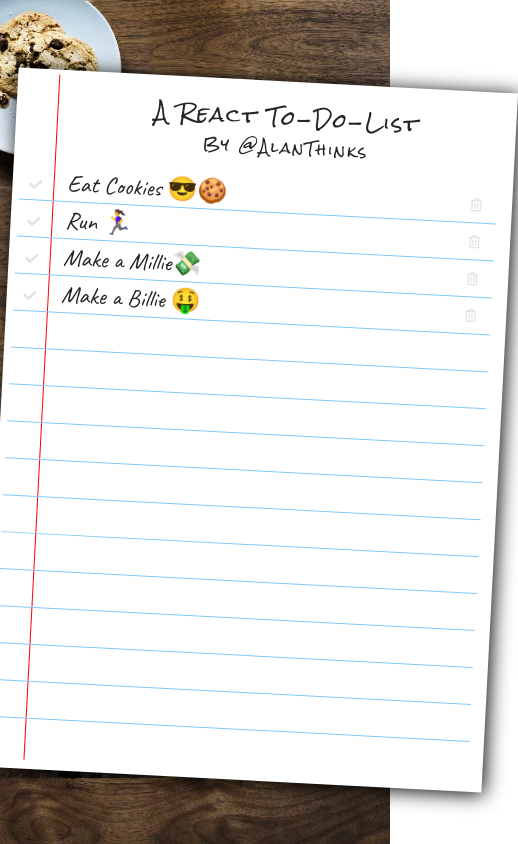
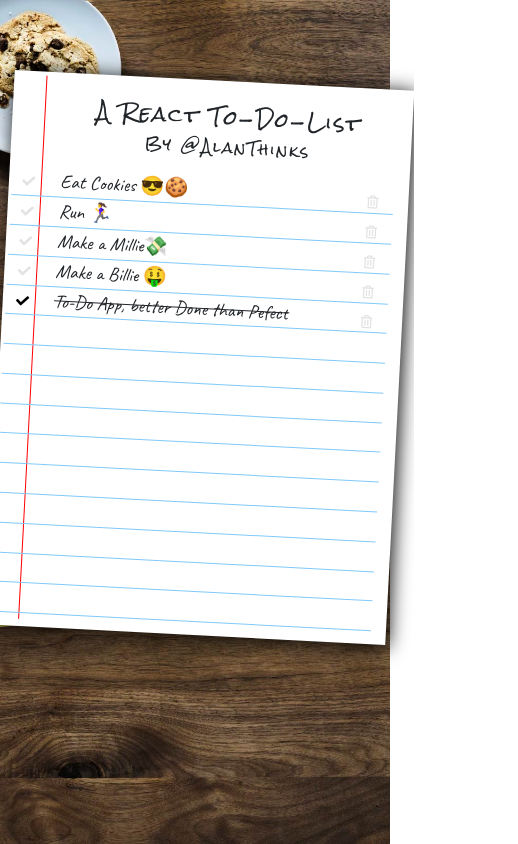
Before and after one commit to alanthinks/paper-to-do-list, a React (Create React App) app: page / in a window 390 px wide. Shown: the whole page, 518 px wide, since content can reach past the window. Built offline with nearby package versions, Linux system fonts and the light colour scheme.

Commit message:
adding media queries

```diff
--- a/src/App.js
+++ b/src/App.js
@@ -1,5 +1,7 @@
 import React, { Component } from "react";
 import "./css/main.css";
+import "./css/responsiveness.css";
+
 import TaskLineItem from "./TaskLineItem";
 
 class App extends Component {
@@ -8,24 +10,36 @@ class App extends Component {
     this.state = {
       ateCookies: false,
       cookieStyle: "main-bg cookies container-flex",
+      taskCounter: 5,
+      deleteCounter: 0,
+      completedCounter: 1,
+      cookieCounter: 0,
       tasksList: [
         {
           id: 0,
-          task: "Eat Cookies 😎🍪"
+          task: "Eat Cookies 😎🍪",
+          isDone: false
         },
         {
           id: 1,
-          task: "Run 🏃‍♀"
+          task: "Run 🏃‍♀",
+          isDone: false
         },
         {
           id: 2,
-          task: "Make a Millie💸"
+          task: "Make a Millie💸",
+          isDone: false
         },
         {
           id: 3,
-          task: "Make a Billie 🤑"
+          task: "Make a Billie 🤑",
+          isDone: false
         },
-        {},
+        {
+          id: 3,
+          task: "To-Do App, better Done than Pefect",
+          isDone: true
+        },
         {},
         {},
         {},
@@ -43,6 +57,8 @@ class App extends Component {
     this.update = this.update.bind(this);
     this.delete = this.delete.bind(this);
     this.eatCookies = this.eatCookies.bind(this);
+    this.completedTasksCounter = this.completedTasksCounter.bind(this);
+    this.taskCounter = this.taskCounter.bind(this);
   }
   componentDidUpdate() {}
 
@@ -51,6 +67,7 @@ class App extends Component {
     let tasksArray = this.state.tasksList;
     tasksArray[i].task = updatedTask;
     this.setState({ tasksList: tasksArray });
+    this.taskCounter();
   }
 
   // delete(i) {
@@ -66,30 +83,14 @@ class App extends Component {
   //   );
   // }
   delete(i) {
-    console.log("delete() called");
-    console.log("state.tasks.tasksList before splice", this.state.tasksList);
-
     let currentTaskList = this.state.tasksList;
     currentTaskList[i] = {};
 
-    this.setState({ tasksList: currentTaskList });
-    console.log(
-      "state.tasks.tasksList AFTER splice & setState",
-      this.state.tasksList
-    );
-  }
-
-  eachTaskItem(taskObject, i) {
-    return (
-      <TaskLineItem
-        index={i}
-        key={i}
-        onUpdate={this.update}
-        onDelete={this.delete}
-        taskValue={taskObject.task}
-        eatCookies={this.eatCookies}
-      />
-    );
+    this.setState({
+      deleteCounter: this.state.deleteCounter + 1,
+      tasksList: currentTaskList
+    });
+    this.taskCounter();
   }
 
   eatCookies(ateCookies) {
@@ -100,25 +101,76 @@ class App extends Component {
       });
     } else {
       this.setState({
+        cookieCounter: this.state.cookieCounter + 1,
         ateCookies: false,
         cookieStyle: "main-bg no-cookies container-flex"
       });
     }
   }
+
+  completedTasksCounter(isChecked) {
+    if (isChecked) {
+      this.setState({ completedCounter: this.state.completedCounter + 1 });
+    } else {
+      this.setState({ completedCounter: this.state.completedCounter - 1 });
+    }
+  }
+  taskCounter() {
+    let totalTaskCounter = 0;
+    this.state.tasksList.map(taskObject => {
+      if (taskObject.task) {
+        totalTaskCounter += 1;
+      }
+      totalTaskCounter -= 0;
+    });
+    console.log("count", totalTaskCounter);
+    this.setState({ taskCounter: totalTaskCounter });
+  }
+
+  eachTaskItem(taskObject, i) {
+    let checkMarkStyle;
+    let textDoneStyle;
+    if (taskObject.isDone) {
+      checkMarkStyle = "checkmark complete";
+      textDoneStyle = "item-text done";
+    } else {
+      checkMarkStyle = "checkmark";
+      textDoneStyle = "item-text";
+    }
+
+    return (
+      <TaskLineItem
+        index={i}
+        key={i}
+        onUpdate={this.update}
+        onDelete={this.delete}
+        taskValue={taskObject.task}
+        eatCookies={this.eatCookies}
+        isDone={taskObject.isDone}
+        addCompletedCounter={this.completedTasksCounter}
+        checkMarkStyle={checkMarkStyle}
+        textDoneStyle={textDoneStyle}
+        totalTaskCounter={this.taskCounter}
+      />
+    );
+  }
   render() {
     return (
       <div className={this.state.cookieStyle}>
+        <span id="preload-cookies" />
         <div className="sticky-note">
           <div className="row">
             <div className="col-8">
               <p>Current Tasks:</p>
               <p>Completed:</p>
               <p>Deleted:</p>
+              <p>Cookies:</p>
             </div>
             <div className="col">
-              <p>22</p>
-              <p>3</p>
-              <p>12</p>
+              <p>{this.state.taskCounter}</p>
+              <p>{this.state.completedCounter}</p>
+              <p>{this.state.deleteCounter}</p>
+              <p>{this.state.cookieCounter}</p>
             </div>
           </div>
         </div>
--- a/src/TaskLineItem.js
+++ b/src/TaskLineItem.js
@@ -6,9 +6,9 @@ class TaskLineItem extends Component {
     super(props);
     this.state = {
       editing: false,
-      taskDone: false,
-      textDoneStyle: "item-text",
-      checkMarkStyle: "checkmark",
+      taskDone: this.props.isDone,
+      checkMarkStyle: this.props.checkMarkStyle,
+      textDoneStyle: this.props.textDoneStyle,
       taskInput: this.props.taskValue,
       taskIndex: this.props.index,
       ateCookies: false
@@ -63,6 +63,7 @@ class TaskLineItem extends Component {
         taskDone: false,
         editing: false
       });
+      this.props.addCompletedCounter(false);
     } else {
       this.setState({
         checkMarkStyle: "checkmark complete",
@@ -70,15 +71,18 @@ class TaskLineItem extends Component {
         taskDone: true,
         editing: false
       });
+      this.props.addCompletedCounter(true);
     }
+    const thisInput = this.state.taskInput.toLowerCase();
+
     if (
-      this.state.taskInput.toLowerCase().includes("eat cookies") &&
+      (thisInput.includes("cookie") || thisInput.includes("galleta")) &&
       !this.state.ateCookies
     ) {
       this.setState({ ateCookies: true });
       this.props.eatCookies(true);
     } else if (
-      this.state.taskInput.toLowerCase().includes("eat cookies") &&
+      (thisInput.includes("cookie") || thisInput.includes("galleta")) &&
       this.state.ateCookies
     ) {
       this.setState({ ateCookies: false });
@@ -100,6 +104,7 @@ class TaskLineItem extends Component {
           </div>
           <form className="item-box-edit" onSubmit={this.save}>
             <input
+              maxLength="22"
               ref={this.selectedInput}
               onChange={e => this.setState({ taskInput: e.target.value })}
               value={this.state.taskInput}
@@ -111,11 +116,12 @@ class TaskLineItem extends Component {
           </div>
         </div>
       );
-    } else {
+    }
     return (
       <div className="item-box">
         <form className="item-box-blank initial" onSubmit={this.save}>
           <input
+            maxLength="22"
             ref={this.selectedInput}
             onChange={e => this.setState({ taskInput: e.target.value })}
             value={this.state.taskInput}
@@ -123,7 +129,6 @@ class TaskLineItem extends Component {
         </form>
       </div>
     );
-    }
   }
 
   initialRender() {
--- a/src/css/main.css
+++ b/src/css/main.css
@@ -1,5 +1,9 @@
 @import url("https://fonts.googleapis.com/css?family=Rock+Salt");
 @import url("https://fonts.googleapis.com/css?family=Caveat");
+#preload-cookies {
+  background: url(../img/desk-lg-no-cookies.jpg) no-repeat -9999px -9999px;
+  visibility: hidden;
+}
 
 .main-bg.cookies {
   background-image: url("../img/desk-lg-cookies.jpg");
@@ -10,7 +14,7 @@
 .main-bg {
   /* background-image: url("../img/desk-lg.jpg"); */
   background-size: cover;
-  background-position: center;
+  background-position: top;
   height: 100vh;
   background-color: black;
   padding-top: 80px;
@@ -126,7 +130,7 @@ input {
 
 .sticky-note {
   position: absolute;
-  right: 50%;
+  right: 45%;
   top: 400px;
   background-image: url("../img/sticky-note.png");
   background-size: cover;
@@ -140,12 +144,11 @@ input {
   font-family: "Caveat", cursive;
   font-size: 1.4rem;
   font-weight: 600;
-  margin-top: 70px;
+  margin-top: 26%;
   margin-left: 25px;
 }
 
 .sticky-note .col p {
-  font-size: 1.5rem;
   font-weight: 900;
 }
 
@@ -157,3 +160,7 @@ input {
 .sticky-note .row .col-8 {
   padding-right: 0px;
 }
+
+.sticky-note .row p {
+  margin-bottom: 0;
+}
--- /dev/null
+++ b/src/css/responsiveness.css
@@ -0,0 +1,45 @@
+@media screen and (max-width: 1410px) {
+  .sticky-note {
+    right: 50%;
+  }
+}
+
+@media screen and (max-width: 1212px) {
+  .sticky-note {
+    right: 58%;
+  }
+}
+
+@media screen and (max-width: 1039px) {
+  .sticky-note {
+    right: 65%;
+    top: 450px;
+  }
+}
+
+@media screen and (max-width: 898px) {
+  .sticky-note {
+    right: 68%;
+    top: 450px;
+  }
+}
+@media screen and (max-width: 865px) {
+  .paper-container {
+    width: 400px;
+    height: 555px;
+  }
+  .sticky-note {
+    right: 65%;
+    top: 450px;
+    height: 185px;
+    width: 185px;
+  }
+  .item-box {
+    font-size: 1.2rem;
+    margin-left: -45px;
+  }
+  .sticky-note .row {
+    font-size: 1rem;
+    margin-top: ;
+  }
+}
```
Lines whose indentation alone changed are shown as unchanged.
